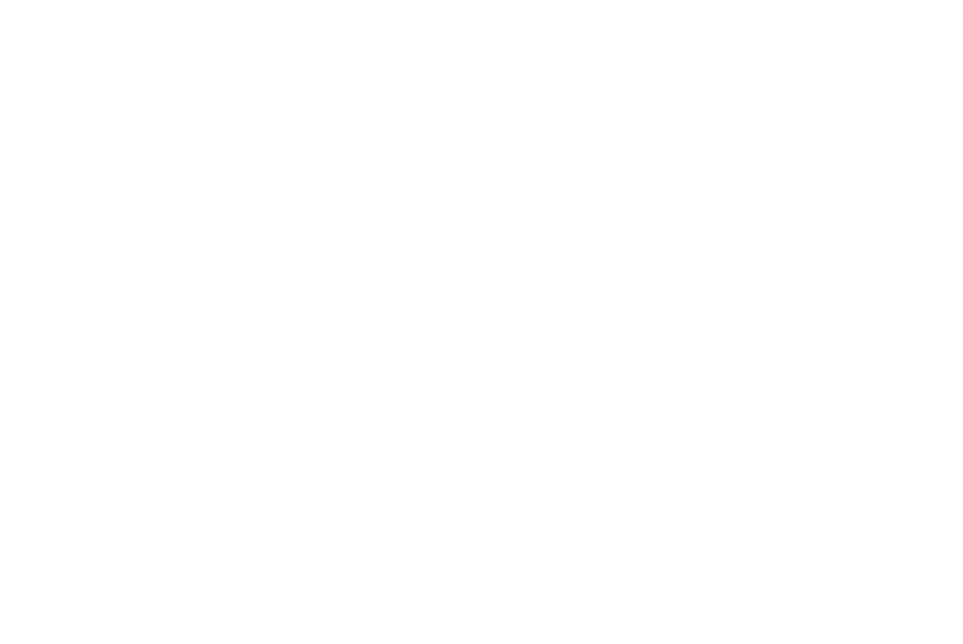
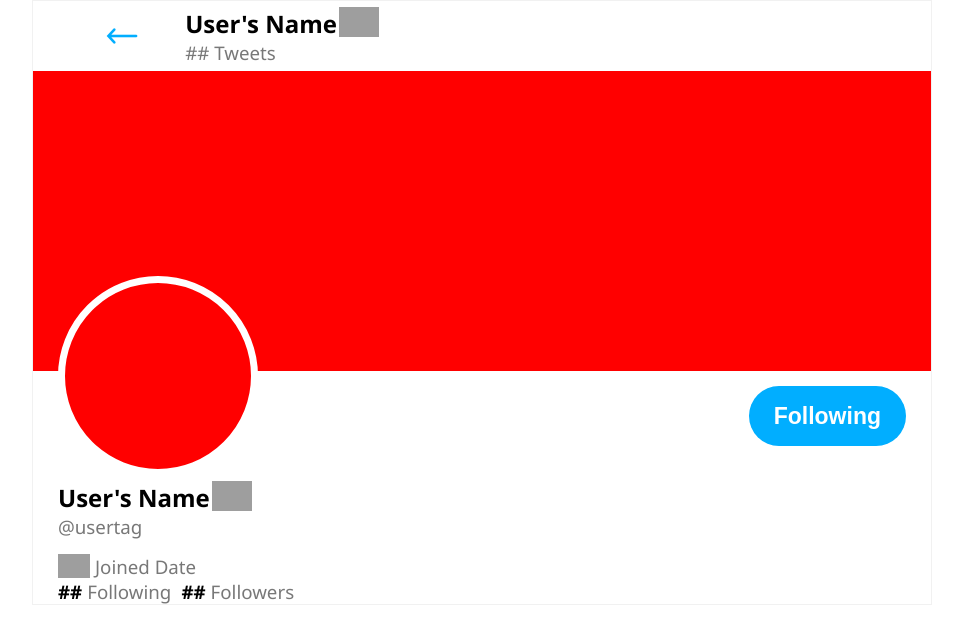
Before and after one commit to jaymbans/twitter-profile-page, a plain HTML site: page index.html in a window 1280 px wide. Shown: the whole page, without its empty margins (158-1121 px from the left). Drawn offline with Linux system fonts and the light colour scheme; grey boxes are pictures that could not be loaded.

Commit message:
page heading

```diff
--- a/index.html
+++ b/index.html
@@ -5,12 +5,62 @@
   <meta charset="UTF-8">
   <meta http-equiv="X-UA-Compatible" content="IE=edge">
   <meta name="viewport" content="width=device-width, initial-scale=1.0">
+  <link rel="stylesheet" href="./style.css">
   <script src="./index.js"></script>
   <title>Twitter Profile Clone</title>
 </head>
 
 <body>
+  <main>
+    <header class="flex-row">
+      <a class="flex-row flex-ctr" href="#">
+        <img src="./assets/icons8-up-arrow-32.png" alt="back-arrow" id="back-arrow">
+      </a>
+      <div class="flex-col">
+        <span class="flex-row">
+          <h2>User's Name</h2>
+          <img
+            src="https://upload.wikimedia.org/wikipedia/commons/thumb/e/e4/Twitter_Verified_Badge.svg/512px-Twitter_Verified_Badge.svg.png"
+            alt="" class="verified-icon">
+        </span>
+        <h3>## Tweets</h3>
+      </div>
+    </header>
+    <section class="banner">
+      <div class="profile-div"></div>
+    </section>
+    <section class="about flex-row">
+      <div class="user-info">
+        <span class="flex-row">
+          <h2>User's Name</h2>
+          <img
+            src="https://upload.wikimedia.org/wikipedia/commons/thumb/e/e4/Twitter_Verified_Badge.svg/512px-Twitter_Verified_Badge.svg.png"
+            alt="" class="verified-icon">
+        </span>
+        <h3>@usertag</h3>
+        <div class="flex-row joined-row">
+          <img src="https://blog.youversion.com/wp-content/uploads/2015/11/calendar-gray.png" class="icon" alt="">
+          <h3>Joined Date</h3>
+        </div>
+        <div class="flex-row" id='follow-info'>
+          <h3 class="follow-stats">
+            ##
+          </h3>
+          <h3>
+            Following
+          </h3>
+          <h3 class="follow-stats">
+            ##
+          </h3>
+          <h3>
+            Followers
+          </h3>
+        </div>
+      </div>
+      <button class="follow-btn clickable">Following</button>
+    </section>
 
+  </main>
 </body>
 
 </html>
--- /dev/null
+++ b/style.css
@@ -0,0 +1,146 @@
+* {
+  border: none;
+  padding: 0px;
+  margin: 0px;
+  box-sizing: border-box;
+}
+
+:root {
+  --twitter-blue: #01AEFF;
+}
+
+body,
+html {
+  height: 100vh;
+  width: 100vw;
+  font-family: 'Segoe UI', Tahoma, Geneva, Verdana, sans-serif;
+}
+
+body {
+  padding: 0 5%;
+  margin: 0 auto;
+}
+
+main {
+  border: 1px solid #f1f1f1;
+  max-width: 900px;
+  margin: 0 auto;
+}
+
+/* Header Section */
+header {
+  align-items: center;
+  position: relative;
+  height: 70px;
+}
+
+header a:first-child {
+  height: 100%;
+  width: 15%;
+}
+
+#back-arrow {
+  rotate: -90deg;
+  display: inline-block;
+  margin: 0 auto;
+}
+
+h3 {
+  color: #787878;
+  font-weight: 500;
+}
+
+/* Banner */
+.banner {
+  width: 100%;
+  background: red;
+  height: 300px;
+  position: relative;
+}
+
+.banner .profile-div {
+  height: 70%;
+  width: 200px;
+  height: 200px;
+  border: 7px solid white;
+  position: absolute;
+  bottom: -35%;
+}
+
+/* About Section */
+
+section.about {
+  justify-content: space-between;
+}
+
+.about div.user-info {
+  width: 50%;
+  padding-top: 110px;
+}
+
+.about .follow-btn {
+  color: white;
+  background: var(--twitter-blue);
+  padding: 0px 25px;
+  height: 60px;
+  font-size: 23px;
+  margin-top: 15px;
+  border-radius: 40px;
+  font-weight: 800;
+}
+
+.joined-row {
+  margin-top: 15px;
+}
+
+.follow-stats {
+  color: black;
+  font-weight: 700;
+  margin-right: 5px;
+}
+
+#follow-info h3:nth-child(2) {
+  margin-right: 10px;
+}
+
+
+/* utilities */
+.flex-row {
+  display: flex;
+}
+
+.flex-col {
+  display: flex;
+  flex-direction: column;
+}
+
+.flex-ctr {
+  align-items: center;
+  justify-content: center;
+}
+
+.clickable {
+  cursor: pointer;
+}
+
+header,
+section {
+  padding: 0 25px;
+}
+
+/* Assets */
+.verified-icon {
+  height: inherit;
+  height: 30px;
+  margin-left: 2px;
+}
+
+.profile-div {
+  background: red;
+  border-radius: 50%;
+}
+
+.icon {
+  height: 1.5em;
+  margin-right: 5px;
+}
```
Also changed, not shown: assets/icons8-up-arrow-32.png (added).
